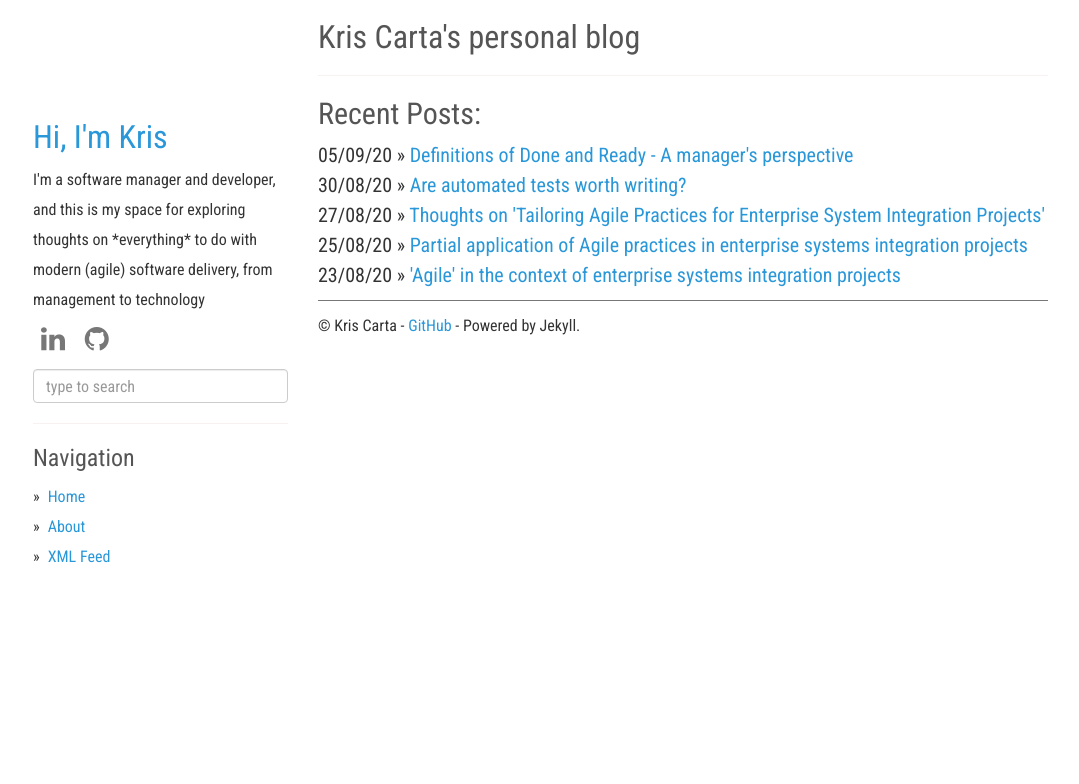
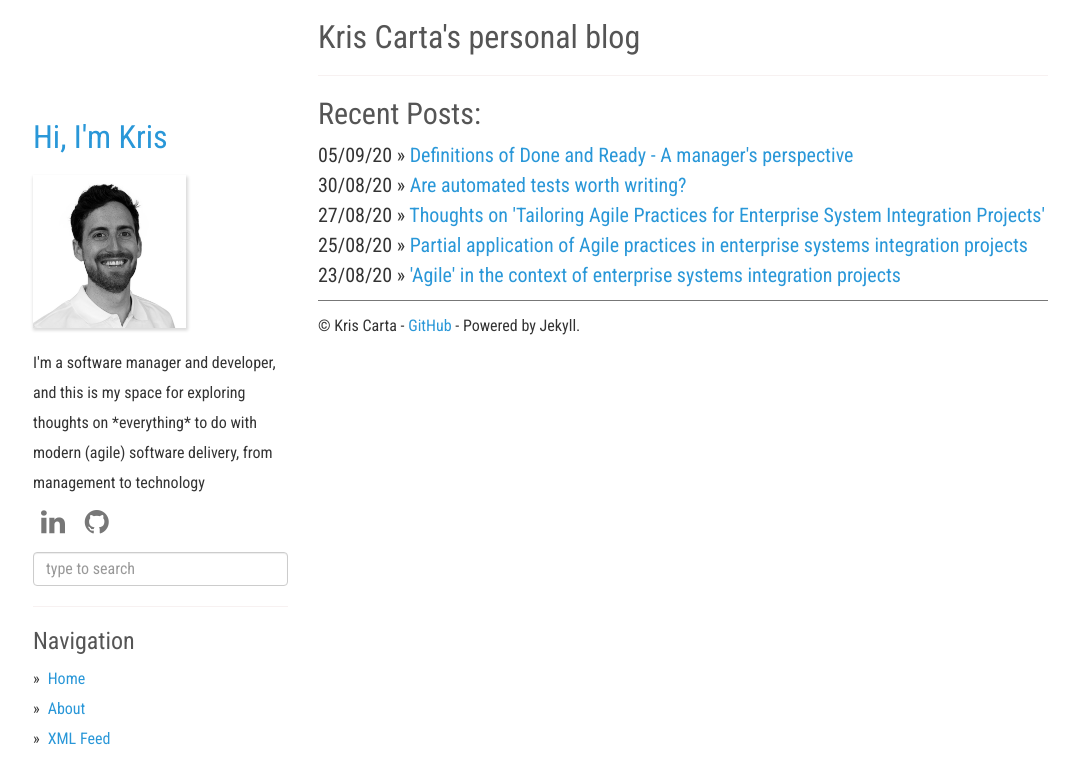
Before and after one commit to kcarta/kcarta.github.io-temp, a Jekyll site: the page built from index.html, in a window 1280 px wide. Shown: the top 784 px of the page, without its empty margins (52-1131 px from the left). Built offline with Jekyll 4.4.1, drawn with Linux system fonts in a browser that asks for light colours; the list of posts is cut into pages by our own code.

Commit message:
Add author image

```diff
--- a/_layouts/default.html
+++ b/_layouts/default.html
@@ -112,6 +112,7 @@
       <div class="col-sm-3">
         <div class="fixed-condition">
           <h1 class="author-name"><a href="/">{{ site.author-tagline }}</a></h1>
+          <img src="/static/img/headshot.jpg" alt="Headshot image of Kris Carta" class="author-image" />
           {% if site.about %}
             <div class="profile-about">
               {{ site.about }}
--- a/static/css/main.scss
+++ b/static/css/main.scss
@@ -2,7 +2,7 @@
 ---
 
 $text-primary-font: "Roboto Condensed", Arial, sans-serif;
-$text-post-font: Georgia, 'Times New Roman', Times, serif;
+$text-post-font: Georgia, "Times New Roman", Times, serif;
 $text-code-font: Menlo, Monaco, Consolas, "Courier New", monospace;
 
 $text-primary-size: 20px;
@@ -15,8 +15,8 @@ $icon-social-size: 28px;
 $text-primary-color: #000;
 $text-header-color: #555;
 $text-detail-color: #777;
-$link-color: #2997D8;
-$link-hover-color: #253B80;
+$link-color: #2997d8;
+$link-hover-color: #253b80;
 
 body {
   font-family: $text-primary-font;
@@ -75,6 +75,13 @@ h1 {
   }
 }
 
+.author-image {
+  max-width: 60%;
+  margin: 10px 0;
+  box-shadow: inset 1.5px 1.5px 3px 1.5px rgba(0, 0, 0, 0.15),
+    1px 1.5px 3px 1px rgba(0, 0, 0, 0.15);
+}
+
 /* Content */
 div.content pre {
   background: #333333;
@@ -111,11 +118,14 @@ footer {
   blockquote {
     font-style: italic;
   }
-  p, li {
+  p,
+  li {
     font-family: $text-post-font;
     font-size: $text-post-size;
   }
-  h1, h2, h3 {
+  h1,
+  h2,
+  h3 {
     margin-bottom: 15px;
   }
 }
@@ -191,4 +201,10 @@ div.col-sm-3 {
   div.col-sm-3 {
     margin-top: 30px;
   }
+
+  .author-image {
+    max-width: 30%;
+    margin: 0 auto;
+    display: block;
+  }
 }
```
Also changed, not shown: static/img/headshot.jpg (added).
